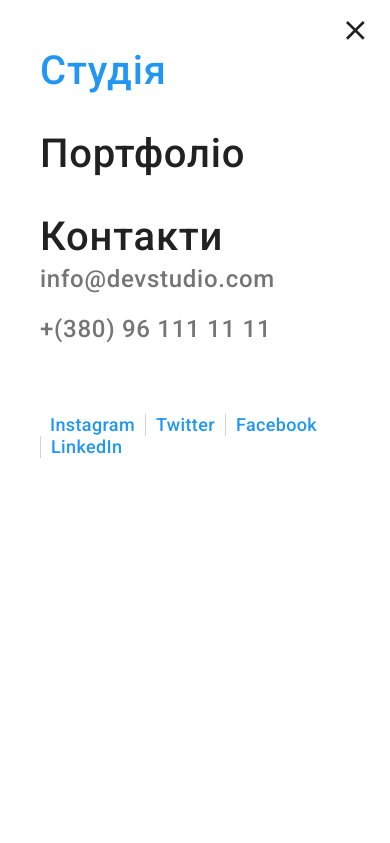
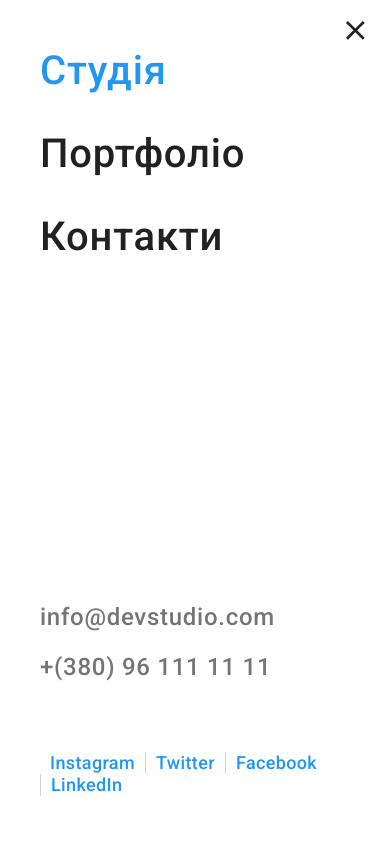
Before and after one commit to anastasia7makar/goit-markup-hw-08, a plain HTML site: page index.html in a window 390 px wide. Both pictures are taken after a click on the button 355 px from the left and 30 px from the top of the page. Shown: the top 843 px of the page. Drawn offline with nearby package versions, Linux system fonts and the light colour scheme; files that its build step writes are made by us from their sources.

Commit message:
Added markup for mobile menu

```diff
--- a/index.html
+++ b/index.html
@@ -52,15 +52,16 @@
             </svg>
           </button>
           <div class="menu-container js-menu-container" id="menu-container">
-            <div class="page-header__block">
             <ul class="page-linkset list">
               <li class="page-linkset__item">
-                  <a href="./index.html" class="page-linkset__link link page-linkset__link--active"
-                    >Студія</a
-                  >
+                <a href="./index.html" class="page-linkset__link link page-linkset__link--active">Студія</a>
               </li>
               <li class="page-linkset__item">
-                  <a href="./portfolio.html" class="page-linkset__link link">Портфоліо</a>
+                <a
+                  href="./portfolio.html"
+                  class="page-linkset__link link "
+                  >Портфоліо</a
+                >
               </li>
               <li class="page-linkset__item">
                 <a href="" class="page-linkset__link link">Контакти</a>
@@ -68,7 +69,7 @@
             </ul>
 
             <!--Контактна інформація-->
-              <div class="menu-container--mobile contacts-container">
+            <div class="menu-container--mobile">
               <ul class="contacts page-header__contacts list">
                 <li class="contacts__item--header">
                   <a
@@ -91,7 +92,6 @@
                   </a>
                 </li>
               </ul>
-              </div>
 
               <ul class="burger-menu__social-links-list list">
                 <li class="burger-menu__social-links-item">
```
Also changed, not shown: portfolio.html (+1 -1 lines). Lines whose indentation alone changed are shown as unchanged.
